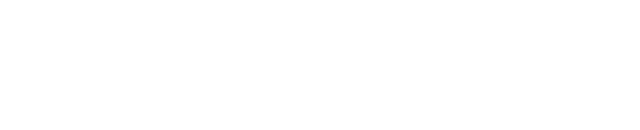
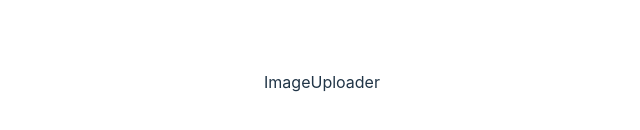
Before and after one commit to Bablu-Mehta/react-images-library-practice, a React (Vite) app: page / in a window 1280 px wide. Shown: the part 318-448 px from the top of the page, without its empty margins (318-958 px from the left). Built offline with nearby package versions, Linux system fonts and the light colour scheme.

Commit message:
added empty imageUploader component

```diff
--- a/src/App.jsx
+++ b/src/App.jsx
@@ -1,12 +1,10 @@
-
 import "./App.css";
+import ImageUploader from "./components/ImageUploader";
 
 function App() {
-
-
   return (
     <>
-
+      <ImageUploader />
     </>
   );
 }
--- /dev/null
+++ b/src/components/ImageUploader.jsx
@@ -0,0 +1,9 @@
+import React from 'react'
+
+const ImageUploader = () => {
+  return (
+    <div>ImageUploader</div>
+  )
+}
+
+export default ImageUploader
```
